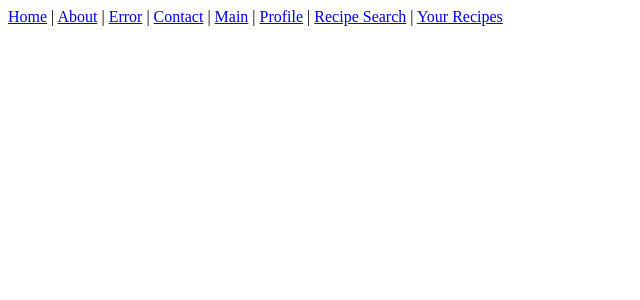
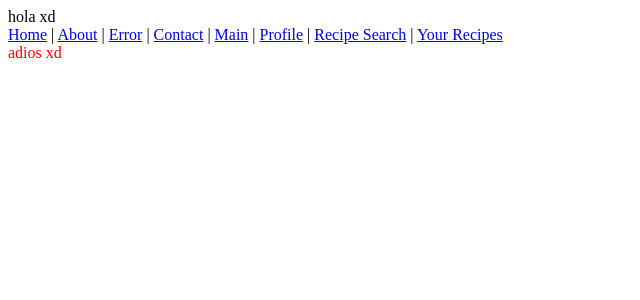
Before and after one commit to David-H-Afonso/recipes, a Vue app: page /#/ in a window 1280 px wide. Shown: the top 300 px of the page, without its empty margins (0-640 px from the left). Built offline with nearby package versions, Linux system fonts and the light colour scheme.

Commit message:
header and footer created and inserted

```diff
--- a/src/App.vue
+++ b/src/App.vue
@@ -1,5 +1,6 @@
 <template>
   <div id="app">
+    <Header/>
     <div id="nav">
       <router-link to="/">Home</router-link> |
       <router-link to="/about">About</router-link> |
@@ -11,8 +12,22 @@
       <router-link to="/yourrecipes">Your Recipes</router-link>
     </div>
     <router-view/>
+    <Footer/>
   </div>
 </template>
 
+<script>
+import Header from './components/Header/Index.vue'
+import Footer from './components/Footer/Index.vue'
+export default {
+  setup() {
+
+  },
+  components: {
+    Header, Footer
+  }
+}
+</script>
+
 <style lang="scss">
 </style>
--- /dev/null
+++ b/src/components/Footer/Index.vue
@@ -0,0 +1,21 @@
+<template>
+  <div class="Footer">
+    <footer>adios xd</footer>
+  </div>
+</template>
+
+<script>
+export default ({
+  name: 'Footer',
+  setup() {
+  },
+  components:{
+  }
+})
+</script>
+
+<style lang="scss" scoped>
+  footer {
+    color: red;
+  }
+</style>
--- /dev/null
+++ b/src/components/Header/Index.vue
@@ -0,0 +1,15 @@
+<template>
+  <div class="Header">
+    <header>hola xd</header>
+  </div>
+</template>
+
+<script>
+export default ({
+  name: 'Header',
+  setup() {
+  },
+  components:{
+  }
+})
+</script>
```
